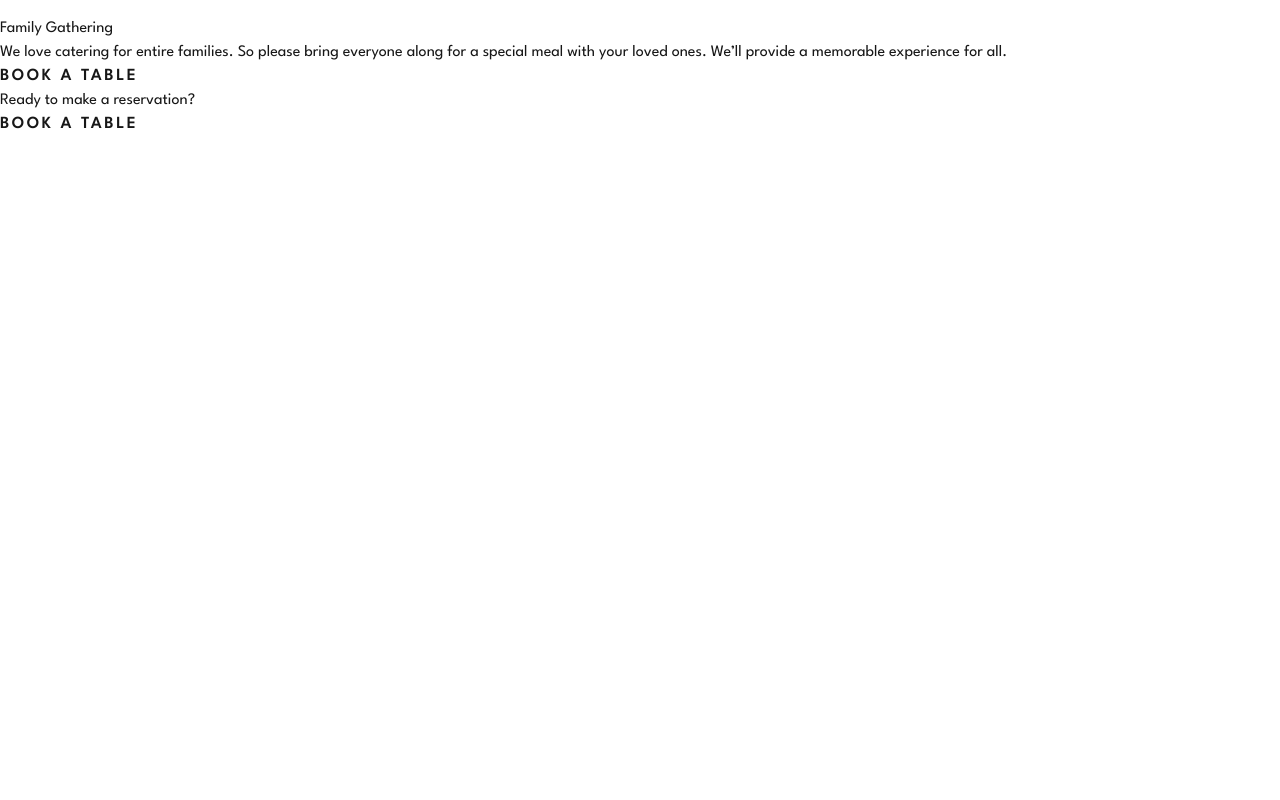
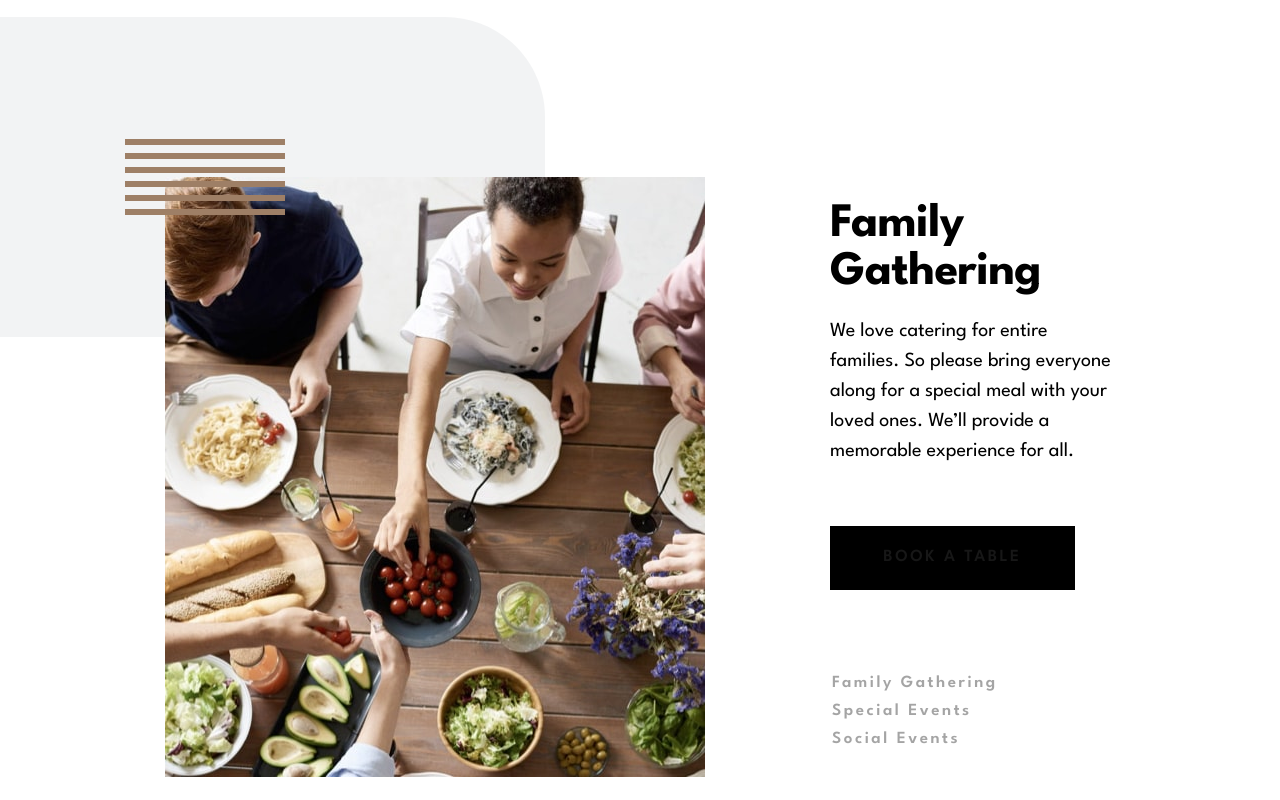
Before and after one commit to shaversj/dine-restaurant-website, a Next.js app: page / in a window 1280 px wide. Shown: the part 3100-3900 px from the top of the page. Before the commit the page ends 3237 px from the top, so only its background shows below. Built offline with nearby package versions, Linux system fonts and the light colour scheme.

Commit message:
Style gathering section

```diff
--- a/src/app/globals.css
+++ b/src/app/globals.css
@@ -33,6 +33,10 @@
   @apply text-[20px] leading-[24px] font-bold tracking-[-0.25px];
 }
 
+.text-heading-sm {
+  @apply text-[17px] leading-[28px] font-semibold tracking-[2.5px];
+}
+
 .text-body-primary {
   @apply text-[20px] leading-[30px];
 }
@@ -41,6 +45,16 @@
   @apply text-[16px] leading-[26px];
 }
 
+.button-primary {
+  @apply w-[245px] h-[64px]
+}
+
+.text-button-primary {
+  @apply text-[17px] leading-[16px] font-semibold tracking-[2.5px] uppercase;
+}
+
+
+
 body {
   background: var(--background);
   color: var(--foreground);
--- a/src/app/page.tsx
+++ b/src/app/page.tsx
@@ -1,6 +1,11 @@
+"use client";
+
 import Image from "next/image";
+import { useState } from "react";
 
 export default function Home() {
+  const [imageIndex, setImageIndex] = useState(0);
+  const images = ["/images/homepage/family-gathering-desktop.jpg", "/images/homepage/special-events-desktop.jpg", "/images/homepage/social-events-desktop.jpg"];
   return (
     <div className={"font-league-spartan relative"}>
       <header className={"h-[892px] w-full bg-[url('/images/homepage/hero-bg-desktop.jpg')] bg-cover bg-no-repeat"}>
@@ -94,14 +99,37 @@ export default function Home() {
       </section>
 
       <section className={"bg-white"}>
-        <div>
-          <h1>Family Gathering</h1>
-          <p> We love catering for entire families. So please bring everyone along for a special meal with your loved ones. We’ll provide a memorable experience for all.</p>
-          <button>
-            <span className={"font-league-spartan text-[17px] leading-[16px] font-semibold tracking-[2.5px] uppercase"}>Book a table</span>
-          </button>
+        <img src={"/images/patterns/pattern-curve-top-right.svg"} className={"absolute z-10 translate-x-[-350px]"} alt="Pattern" />
+        <img src={"/images/patterns/pattern-lines.svg"} alt={"Lines"} className={"absolute z-30 translate-x-[125px] translate-y-[122px]"} />
+        <div className={"flex items-center gap-x-[125px] px-[165px] pt-[160px] pb-[160px]"}>
+          <img src={images[imageIndex]} alt={"Family Gathering"} className={"z-20"} />
+          <div className={"w-[445px]"}>
+            <h2 className={"text-heading-lg text-black"}>Family Gathering</h2>
+            <p className={"text-body-primary pt-[19px] text-black"}> We love catering for entire families. So please bring everyone along for a special meal with your loved ones. We’ll provide a memorable experience for all.</p>
+            <button className={"button-primary mt-[60px] bg-black"}>
+              <span className={"text-button-primary"}>Book a table</span>
+            </button>
+
+            <div className={"-ml-[125px] flex pt-[79px]"}>
+              <ul className={"list-none"}>
+                <li onClick={() => setImageIndex(0)} className={"text-heading-sm group flex items-center gap-x-8"}>
+                  <div className={"hidden h-[1px] w-[95px] bg-[#9E7F66] group-hover:block"} />
+                  <span className={"ml-[127px] text-[#4C4C4C] opacity-50 group-hover:ml-0 hover:opacity-100"}>Family Gathering</span>
+                </li>
+                <li onClick={() => setImageIndex(1)} className={"text-heading-sm group flex items-center gap-x-8"}>
+                  <div className={"hidden h-[1px] w-[95px] bg-[#9E7F66] group-hover:block"} />
+                  <span className={"ml-[127px] text-[#4C4C4C] opacity-50 group-hover:ml-0 hover:opacity-100"}>Special Events</span>
+                </li>
+                <li onClick={() => setImageIndex(2)} className={"text-heading-sm group flex items-center gap-x-8"}>
+                  <div className={"hidden h-[1px] w-[95px] bg-[#9E7F66] group-hover:block"} />
+                  <span className={"ml-[127px] text-[#4C4C4C] opacity-50 group-hover:ml-0 hover:opacity-100"}>Social Events</span>
+                </li>
+              </ul>
+            </div>
+          </div>
         </div>
       </section>
+
       <section>
         <h3>Ready to make a reservation?</h3>
         <button>
```
